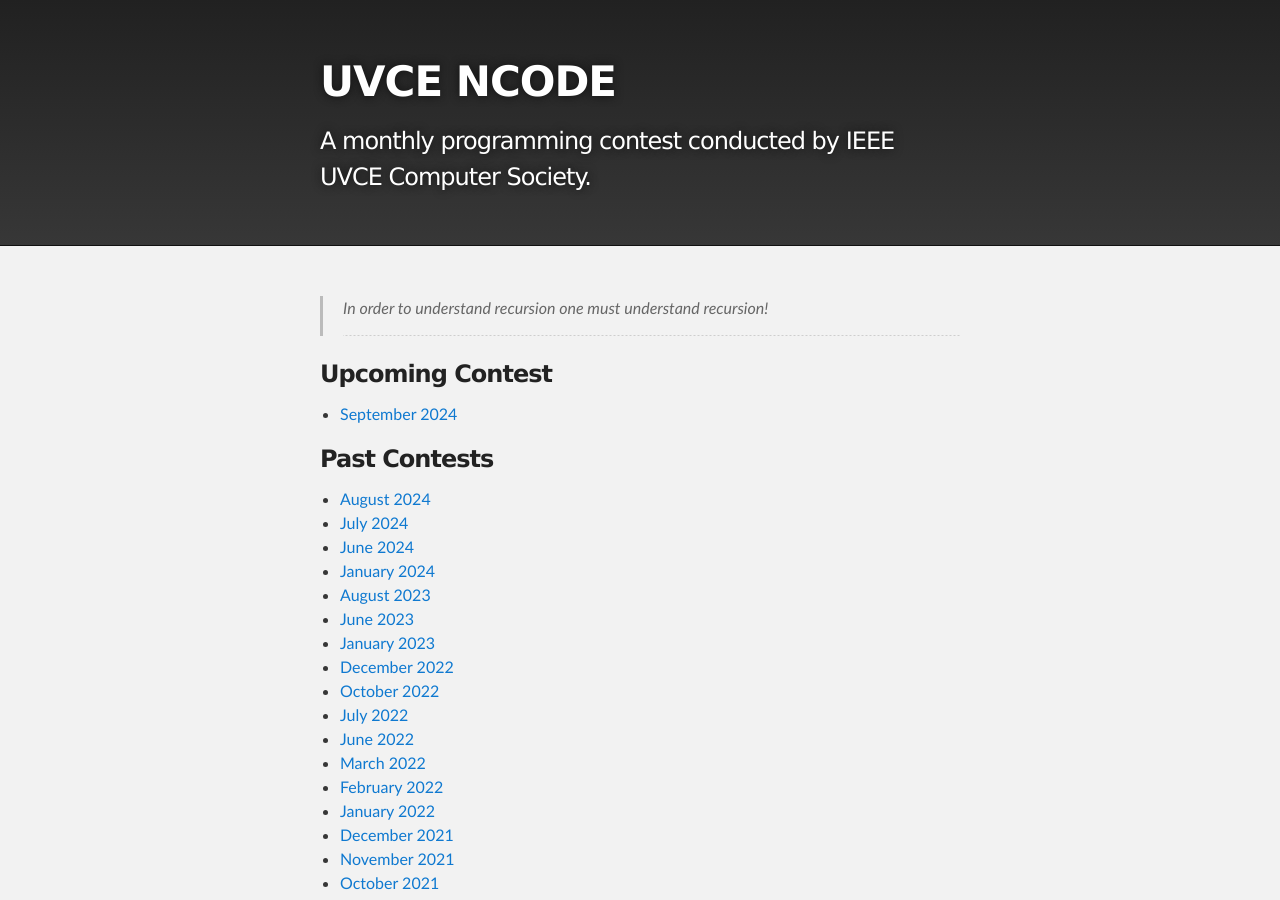
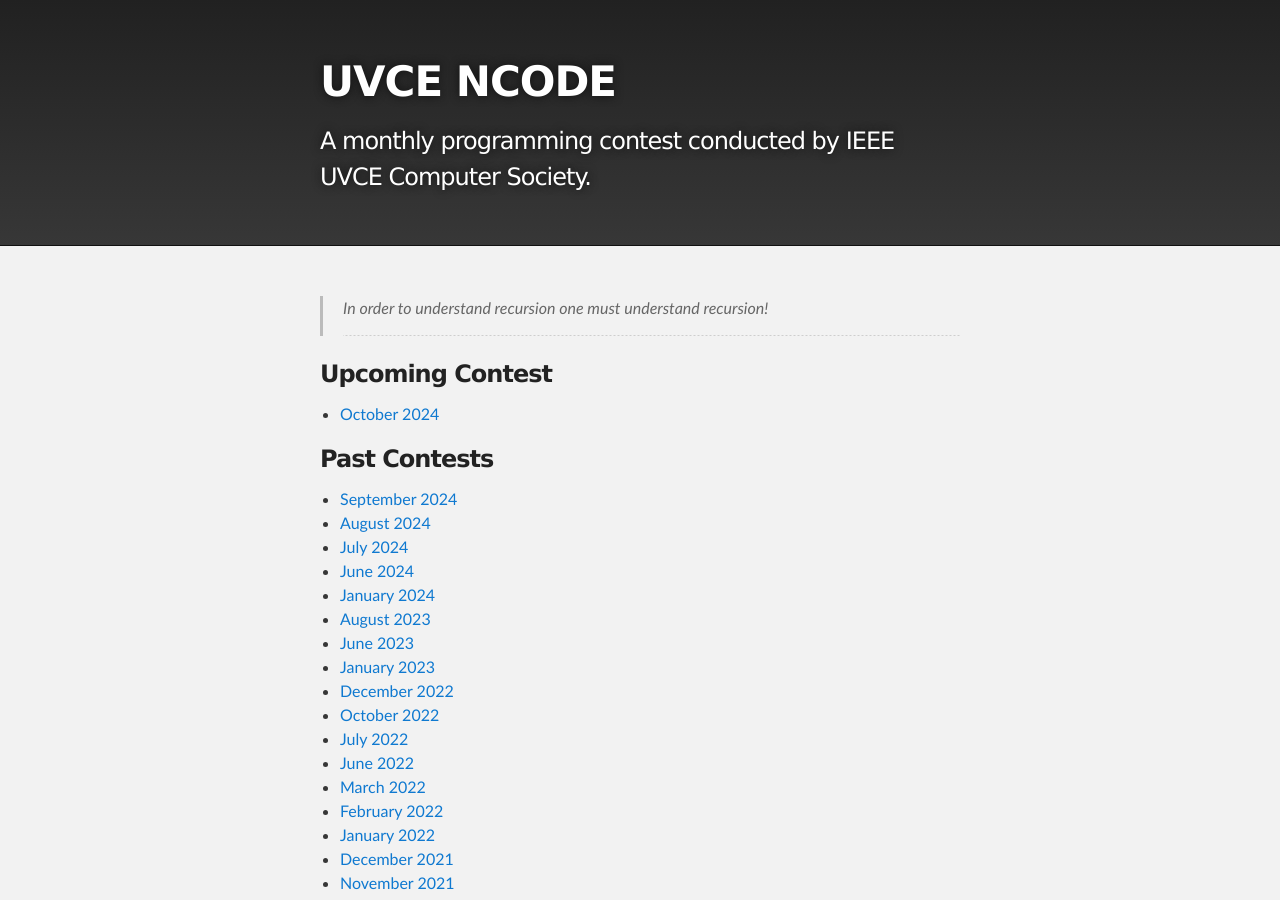
Before and after one commit to ieee-uvce-cs/ncode, a Jekyll site: the page built from index.md, in a window 1280 px wide and 900 px high. Built offline with Jekyll 4.4.1, drawn with Linux system fonts in a browser that asks for light colours.

Commit message:
Update index.md

```diff
--- a/index.md
+++ b/index.md
@@ -6,9 +6,10 @@ layout: default
 * * *
 
 ### Upcoming Contest
-- [September 2024](https://www.hackerrank.com/uvce-ncode-september-2024)
+- [October 2024](https://www.hackerrank.com/uvce-ncode-october-2024)
 
 ### Past Contests
+- [September 2024](https://www.hackerrank.com/uvce-ncode-september-2024)
 - [August 2024](https://www.hackerrank.com/uvce-ncode-august-2024)
 - [July 2024](https://www.hackerrank.com/uvce-ncode-july-2024)
 - [June 2024](https://www.hackerrank.com/ncode-june-2024)
```
